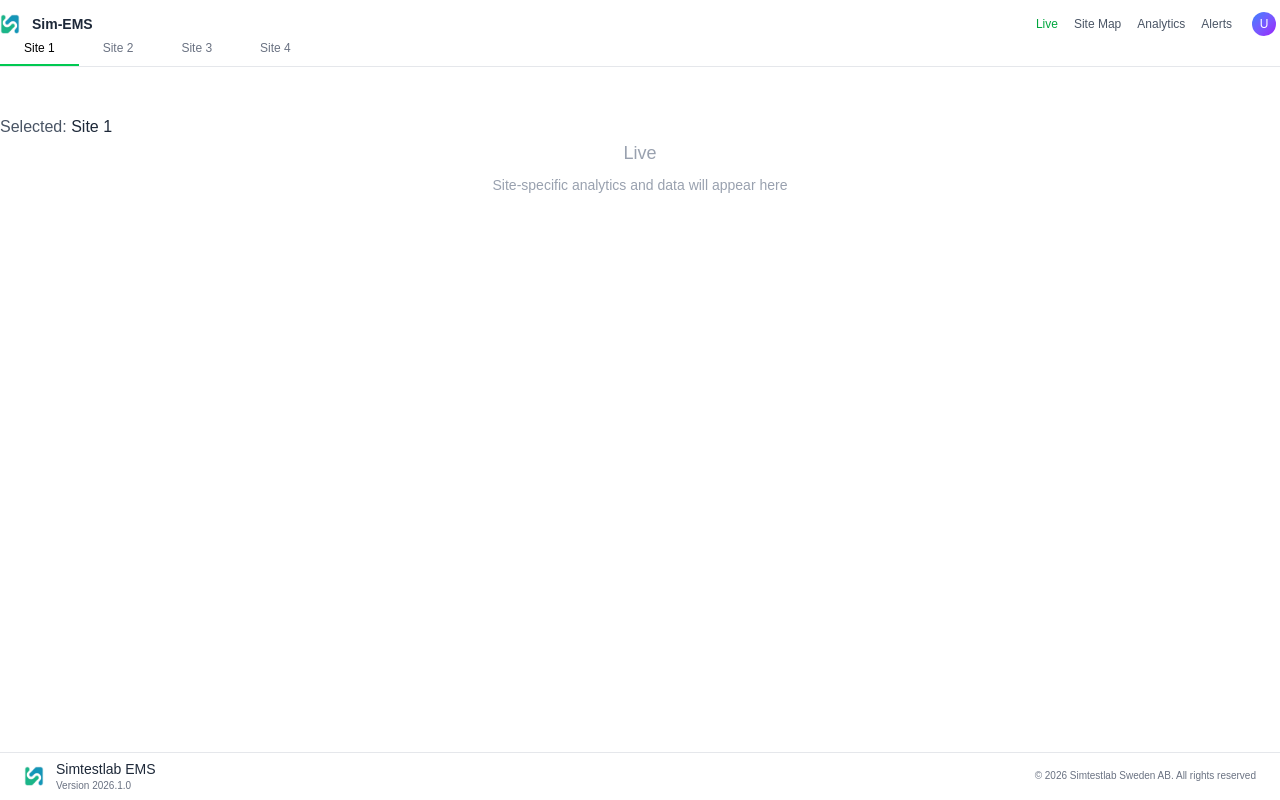
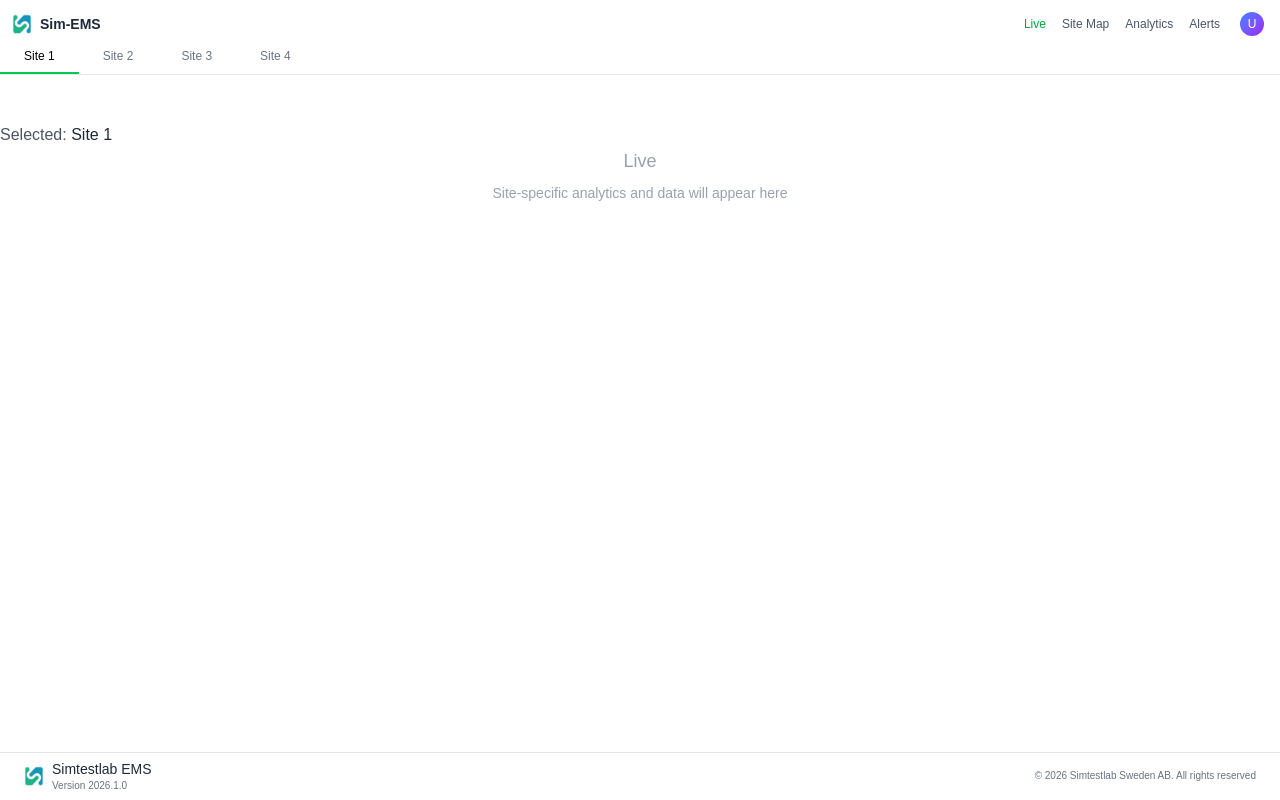
Before and after one commit to Simtestlab/sim-ems-ui, a Next.js app: page /live in a window 1280 px wide. Built offline with nearby package versions, Linux system fonts and the light colour scheme; no server answers.

Commit message:
update padding header and footer component

```diff
--- a/src/components/Footer.tsx
+++ b/src/components/Footer.tsx
@@ -3,7 +3,7 @@ export default function Footer() {
     <footer className="fixed bottom-0 left-0 w-full bg-white z-40 h-12">
       <div className="absolute top-0 left-0 right-0 h-px bg-gray-200" />
       <div className="max-w-7xl mx-auto px-4 sm:px-6 flex h-full items-center justify-between text-xs text-gray-600">
-        <div className="flex items-center gap-3">
+        <div className="flex items-center gap-2">
           <img src="/logo.png" alt="Simtestlab EMS" className="w-5 h-5 object-contain" />
           <div>
             <div className="font-medium text-gray-800 text-sm">Simtestlab EMS</div>
--- a/src/components/Header.tsx
+++ b/src/components/Header.tsx
@@ -31,9 +31,9 @@ export function Header() {
   const isActive = (p: string) => pathname === p;
 
   return (
-    <header className="bg-white h-8">
-      <div className="flex items-center justify-between px-0 h-12">
-        <div className="flex items-center gap-3">
+    <header className="bg-white h-10">
+      <div className="flex items-center justify-between px-3 h-12">
+        <div className="flex items-center gap-2">
           <Image src="/logo.png" alt="Simtestlab EMS Logo" width={20} height={20} />
           <span className="text-sm font-semibold text-gray-800">Sim-EMS</span>
         </div>
```
